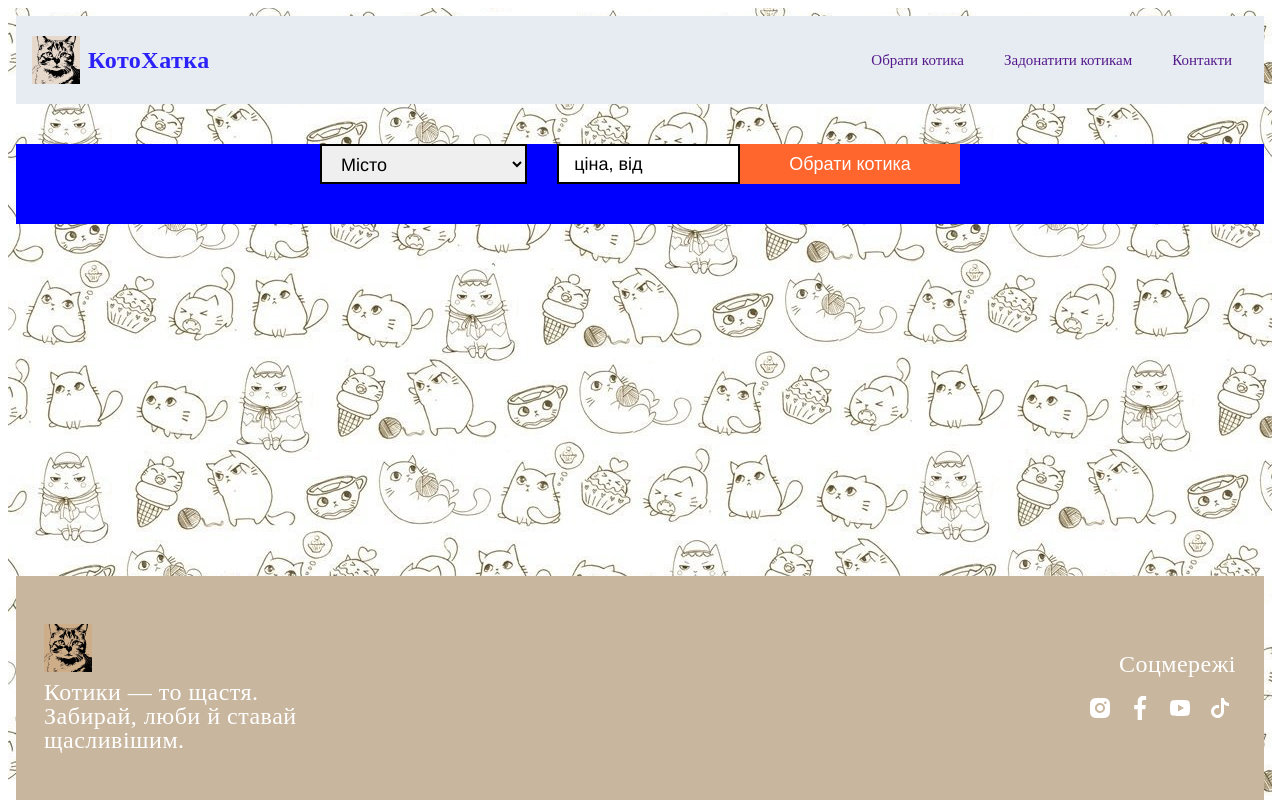
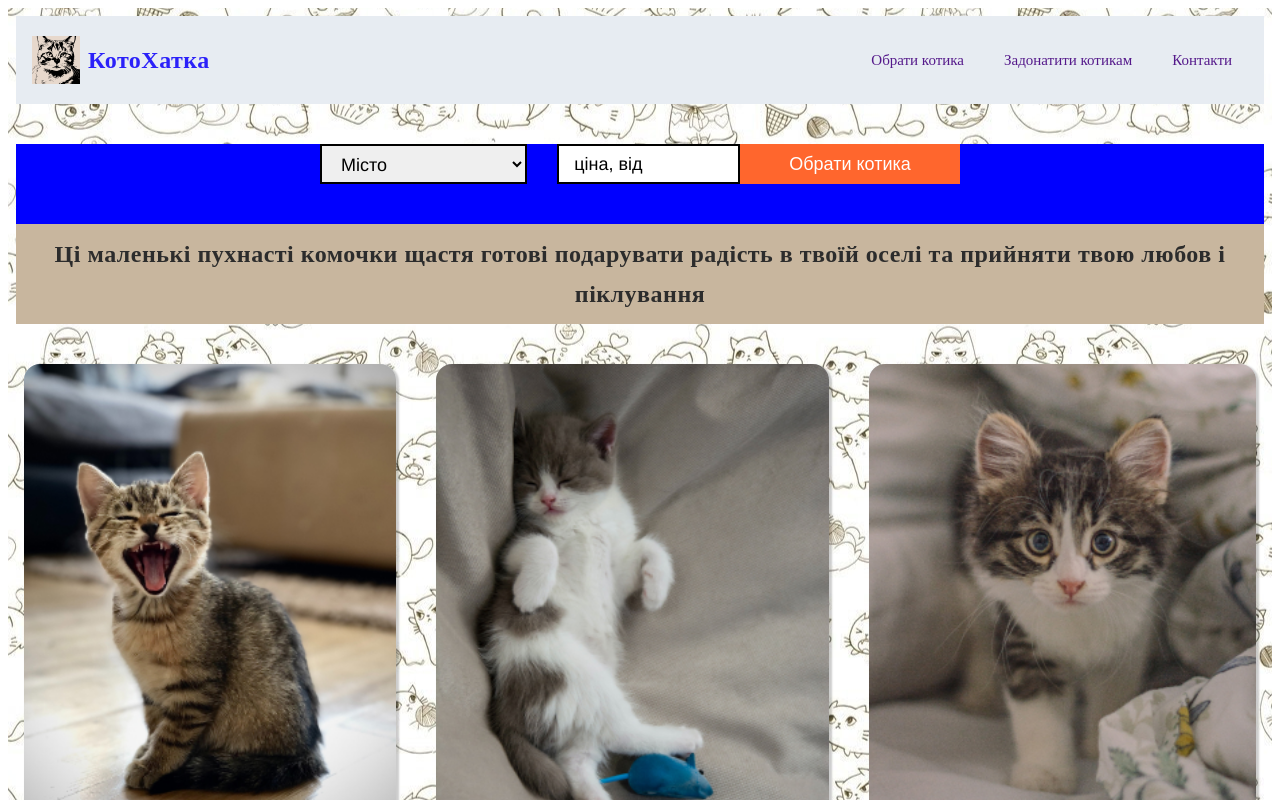
Before and after one commit to Luydmyla/cats-in-flats, a Vue app: page /cats-in-flats/cats in a window 1280 px wide. Shown: the top 800 px of the page. Built offline with nearby package versions, Linux system fonts and the light colour scheme.

Commit message:
change page Cats.vue

```diff
--- a/src/pages/Cats.vue
+++ b/src/pages/Cats.vue
@@ -9,8 +9,8 @@
            <p v-if="!filteredCats.length">
               По вашому запиту нічого не знайдено
             </p>
-          <!-- <CatsList v-else :items="filteredCats">
-             <template v-slot:cat="{ cat }">
+          <CatsList v-else :items="filteredCats">
+             <!-- <template v-slot:cat="{ cat }">
                 <CatsItem
                   :key="cat.id"
                   :id="cat.id"
@@ -19,9 +19,9 @@
                   :rating="cat.rating"
                   :imgSrc="cat.imgUrl"
                 />
-              </template>
+              </template> -->
 
-          </CatsList> -->
+          </CatsList>
 
     </div>
 </template>
@@ -29,14 +29,14 @@
 <script>
 
 import cats from "../components/Cats/cats.js";
-// import CatsList from "../../src/components/Cats/Catslist.vue";
+import CatsList from "../../src/components/Cats/Catslist.vue";
 import Container from "../components/shared/Container.vue";
 import CatstsFilterForm from "../components/Cats/CatstsFilterForm.vue"
 export default {
     name: "Cats",
     components: {
         CatstsFilterForm,
-        // CatsList,
+        CatsList,
             Container,
         },
          data() {
```
